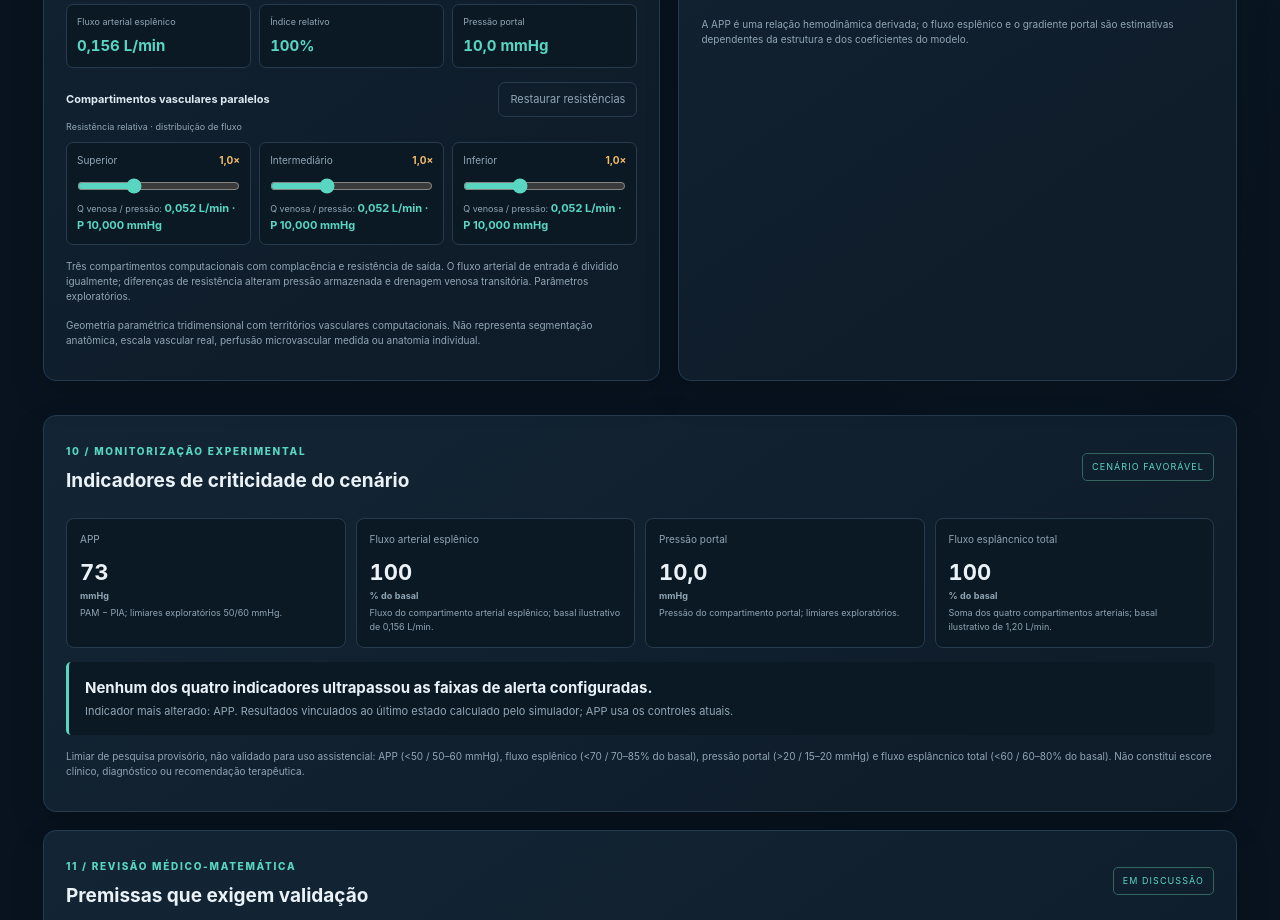
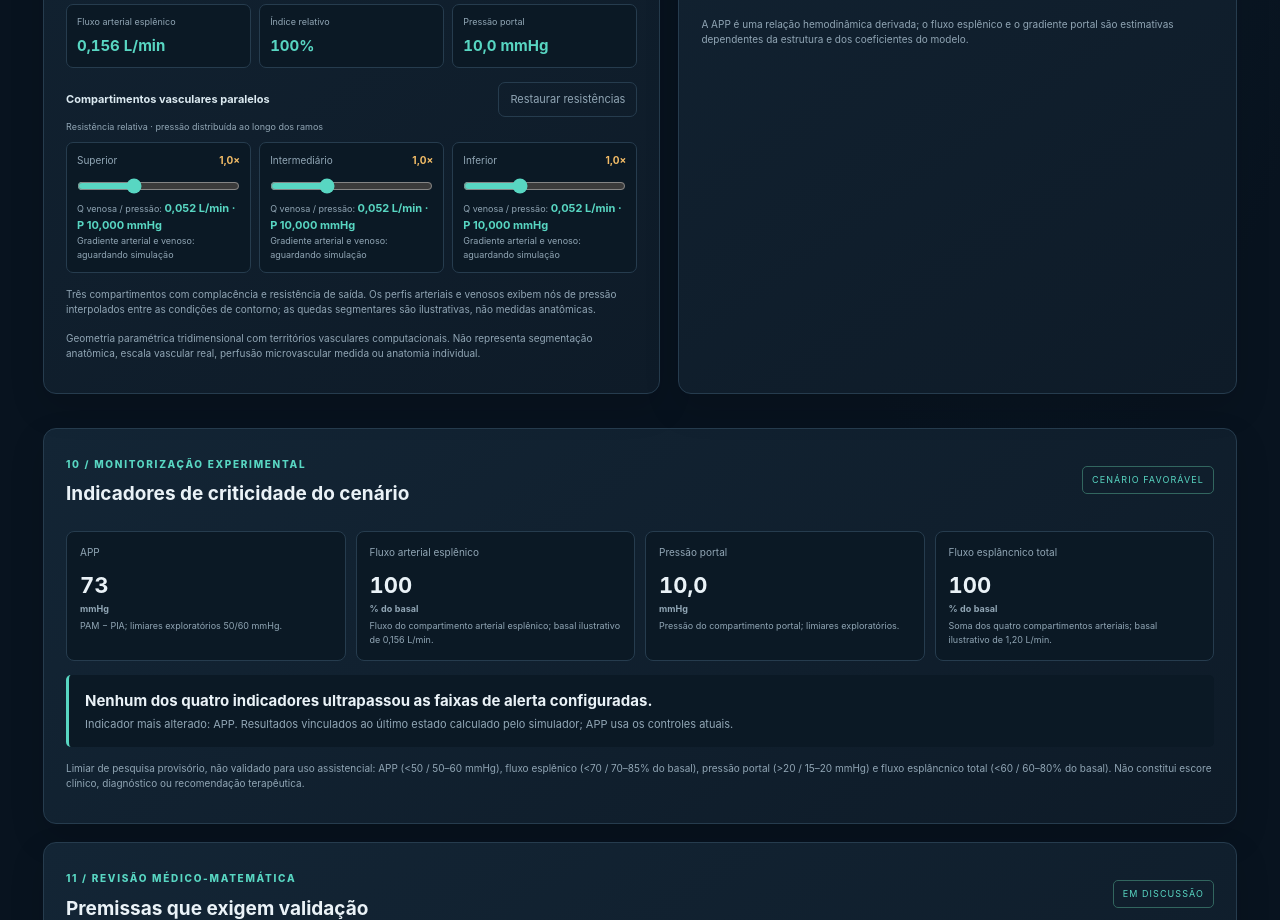
Before and after one commit to iamdatagabs/spleen, a plain HTML site: page index.html in a window 1280 px wide. Shown: the part 2391-3311 px from the top of the page. Drawn offline with nearby package versions, Linux system fonts and the light colour scheme.

Commit message:
Show arterial and venous pressure gradients for each spleen territory

```diff
--- a/index.html
+++ b/index.html
@@ -28,13 +28,13 @@
       <div class="spleen-view-controls"><span>Arraste o modelo para rotacionar</span><button type="button" id="spleenViewReset" class="ghost">↺ Restaurar vista</button></div>
       <div class="anatomy-legend"><span><i class="artery-dot"></i>Árvore arterial</span><span><i class="vein-dot"></i>Árvore venosa</span><span><i class="parenchyma-dot"></i>Parênquima</span><span><i class="micro-dot"></i>Rede microvascular</span></div>
       <div class="spatial-readouts"><div><span>Fluxo arterial esplênico</span><b id="spleen3dFlow">0,156 L/min</b></div><div><span>Índice relativo</span><b id="spleen3dPerfusion">100%</b></div><div><span>Pressão portal</span><b id="spleen3dPortal">10,0 mmHg</b></div></div>
-      <div class="territory-heading"><b>Compartimentos vasculares paralelos</b><button id="resetTerritories" class="ghost" type="button">Restaurar resistências</button></div><small class="territory-subtitle">Resistência relativa · distribuição de fluxo</small>
+      <div class="territory-heading"><b>Compartimentos vasculares paralelos</b><button id="resetTerritories" class="ghost" type="button">Restaurar resistências</button></div><small class="territory-subtitle">Resistência relativa · pressão distribuída ao longo dos ramos</small>
       <div class="territory-controls">
-        <label><span>Superior <b id="rSuperiorValue">1,0×</b></span><input id="rSuperior" type="range" min="0.5" max="2" step="0.1" value="1"><small>Q venosa / pressão: <strong id="qSuperior">0,052 L/min · P 10,0 mmHg</strong></small></label>
-        <label><span>Intermediário <b id="rMiddleValue">1,0×</b></span><input id="rMiddle" type="range" min="0.5" max="2" step="0.1" value="1"><small>Q venosa / pressão: <strong id="qMiddle">0,052 L/min · P 10,0 mmHg</strong></small></label>
-        <label><span>Inferior <b id="rInferiorValue">1,0×</b></span><input id="rInferior" type="range" min="0.5" max="2" step="0.1" value="1"><small>Q venosa / pressão: <strong id="qInferior">0,052 L/min · P 10,0 mmHg</strong></small></label>
+        <label><span>Superior <b id="rSuperiorValue">1,0×</b></span><input id="rSuperior" type="range" min="0.5" max="2" step="0.1" value="1"><small>Q venosa / pressão: <strong id="qSuperior">0,052 L/min · P 10,0 mmHg</strong></small><small id="pathSuperior">Gradiente arterial e venoso: aguardando simulação</small></label>
+        <label><span>Intermediário <b id="rMiddleValue">1,0×</b></span><input id="rMiddle" type="range" min="0.5" max="2" step="0.1" value="1"><small>Q venosa / pressão: <strong id="qMiddle">0,052 L/min · P 10,0 mmHg</strong></small><small id="pathMiddle">Gradiente arterial e venoso: aguardando simulação</small></label>
+        <label><span>Inferior <b id="rInferiorValue">1,0×</b></span><input id="rInferior" type="range" min="0.5" max="2" step="0.1" value="1"><small>Q venosa / pressão: <strong id="qInferior">0,052 L/min · P 10,0 mmHg</strong></small><small id="pathInferior">Gradiente arterial e venoso: aguardando simulação</small></label>
       </div>
-      <p class="micro">Três compartimentos computacionais com complacência e resistência de saída. O fluxo arterial de entrada é dividido igualmente; diferenças de resistência alteram pressão armazenada e drenagem venosa transitória. Parâmetros exploratórios.</p>
+      <p class="micro">Três compartimentos com complacência e resistência de saída. Os perfis arteriais e venosos exibem nós de pressão interpolados entre as condições de contorno; as quedas segmentares são ilustrativas, não medidas anatômicas.</p>
       <p class="micro">Geometria paramétrica tridimensional com territórios vasculares computacionais. Não representa segmentação anatômica, escala vascular real, perfusão microvascular medida ou anatomia individual.</p>
     </article>
     <article class="panel physiology-panel">
```
